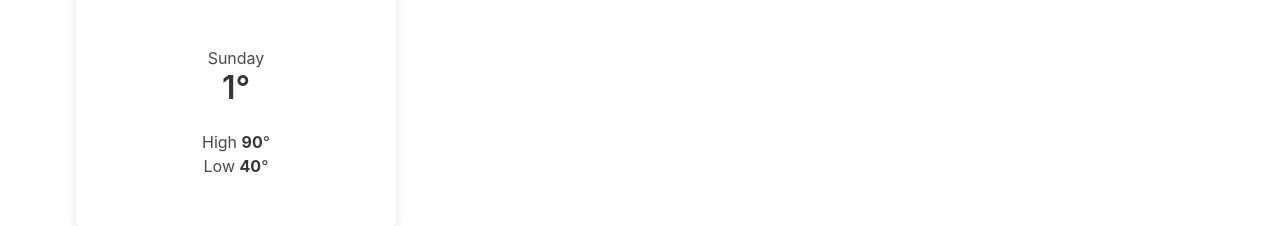
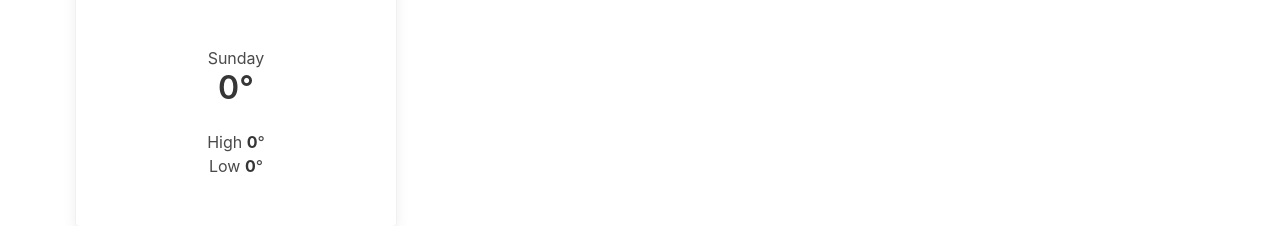
Before and after one commit to jcstang/weather-mate, a React (Create React App) app: page / in a window 1280 px wide. Shown: the part 666-892 px from the top of the page. Built offline with nearby package versions, Linux system fonts and the light colour scheme; a web font is replaced by a local one.

Commit message:
seperate useStates

```diff
--- a/src/App.js
+++ b/src/App.js
@@ -14,24 +14,26 @@ const createImageString = (imgCode) => {
 function App() {
 
   const iconId = '10d';
-  const sampleIconUrl = `http://openweathermap.org/img/wn/${iconId}@2x.png`;
-  const [currentTemp, setCurrentTemp] = useState(69);
-  const [imageFileName, setImageFileName] = useState(sampleIconUrl);
+  // const sampleIconUrl = `http://openweathermap.org/img/wn/${iconId}@2x.png`;
+  const [currentTemp, setCurrentTemp] = useState(0);
+  const [imageFileName, setImageFileName] = useState(createImageString(iconId));
+  const [dayOfTheWeek, setDayOfTheWeek] = useState('Sunday');
+  const [highTemp, setHighTemp] = useState(0);
+  const [lowTemp, setLowTemp] = useState(0);
 
   const [citySearchString, setCitySearchString] = useState('Chicago');
   const apiKey = 'a41553bf7961d05765a23fa436102cf6';
   const queryString = `https://api.openweathermap.org/data/2.5/weather?q=${citySearchString}&appid=${apiKey}&units=imperial`;
 
-  const [weatherDataList, setWeatherDataList] = useState([
-    {
-      currTemp: 1,
-      imageFileName: createImageString(iconId),
-      day: "Sunday",
-      highTemp: 90,
-      lowTemp: 40
-    }
-  ]);
-
+  // const [weatherDataList, setWeatherDataList] = useState([
+  //   {
+  //     currTemp: 1,
+  //     imageFileName: createImageString(iconId),
+  //     day: "Sunday",
+  //     highTemp: 90,
+  //     lowTemp: 40
+  //   }
+  // ]);
 
   const submitHandler = (event) => {
     event.preventDefault();
@@ -48,10 +50,13 @@ function App() {
           // setCurrentTemp(data.main.temp);
 
           //copy data then mutate it
-          const copyWeather = weatherDataList[0];
-          copyWeather.currTemp = data.main.temp;
+          // const copyWeather = weatherDataList[0];
+          // copyWeather.currTemp = data.main.temp;
+          // setWeatherDataList(weatherDataList => [...weatherDataList, copyWeather]);
+          setCurrentTemp(data.main.temp);
+          setHighTemp(data.main.temp_max);
+          setLowTemp(data.main.temp_min);
 
-          setWeatherDataList(weatherDataList => [...weatherDataList, copyWeather]);
         } catch(err) {
           console.log(err);
         }
@@ -81,7 +86,18 @@ function App() {
         onSubmitHandler={submitHandler}
       />
       <WeatherContainer data={mockWeather.data} />
-      <WeatherContainer data={weatherDataList} />
+      {/* <WeatherContainer data={weatherDataList} /> */}
+      <WeatherContainer
+        data={[
+          {
+            day: dayOfTheWeek,
+            imageFileName: imageFileName,
+            currTemp: currentTemp,
+            highTemp: highTemp,
+            lowTemp: lowTemp
+          }
+        ]}
+      />
     </div>
   );
 }
```
